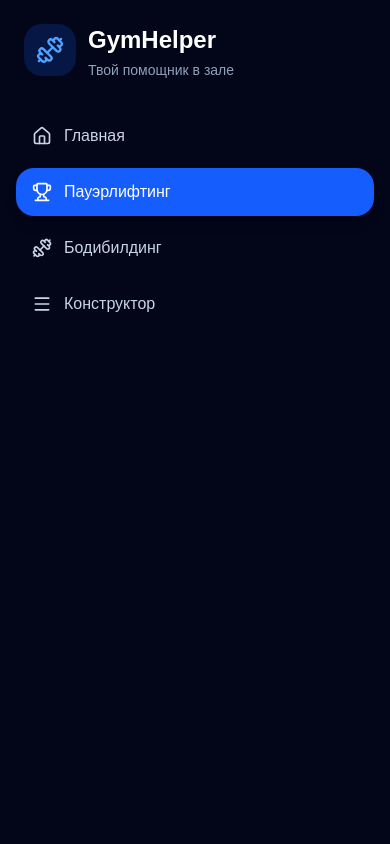
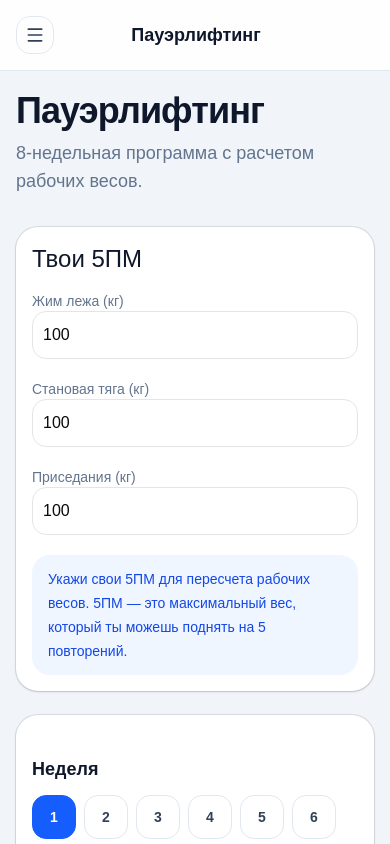
Before and after one commit to gitkirill1/gym-helper, a React (Vite) app: page / in a window 390 px wide. Shown: the top 844 px of the page. Built offline with nearby package versions, Linux system fonts and the light colour scheme.

Commit message:
update ui

```diff
--- a/src/app/App.tsx
+++ b/src/app/App.tsx
@@ -1,4 +1,5 @@
 import { useState } from "react";
+import { Menu } from "lucide-react";
 import { Sidebar } from "@/components/layout/Sidebar";
 import { HomePage } from "@/pages/HomePage";
 import { PowerliftingPage } from "@/pages/PowerliftingPage";
@@ -7,13 +8,44 @@ import { ConstructorPage } from "@/pages/ConstructorPage";
 
 export function App() {
   const [page, setPage] = useState("powerlifting");
+  const [mobileOpen, setMobileOpen] = useState(false);
+
+  const pageTitles: Record<string, string> = {
+    home: "Главная",
+    powerlifting: "Пауэрлифтинг",
+    bodybuilding: "Бодибилдинг",
+    constructor: "Конструктор",
+  };
 
   return (
     <div className="min-h-screen bg-slate-100 md:flex">
-      <Sidebar page={page} setPage={setPage} />
+      <Sidebar
+        page={page}
+        setPage={setPage}
+        mobileOpen={mobileOpen}
+        setMobileOpen={setMobileOpen}
+      />
 
-      <main className="min-w-0 flex-1 px-4 py-6 md:px-8 md:py-8">
-        <div className="mx-auto max-w-[1400px]">
+      <main className="min-w-0 flex-1">
+        <header className="sticky top-0 z-30 border-b border-slate-200 bg-white/90 px-4 py-4 backdrop-blur md:hidden">
+          <div className="flex items-center justify-between gap-3">
+            <button
+              type="button"
+              onClick={() => setMobileOpen(true)}
+              className="rounded-xl border border-slate-200 p-2 text-slate-700"
+            >
+              <Menu className="h-5 w-5" />
+            </button>
+
+            <div className="text-lg font-semibold text-slate-900">
+              {pageTitles[page]}
+            </div>
+
+            <div className="w-9" />
+          </div>
+        </header>
+
+        <div className="mx-auto max-w-[1400px] px-4 py-5 md:px-8 md:py-8">
           {page === "home" && <HomePage onNavigate={setPage} />}
           {page === "powerlifting" && <PowerliftingPage />}
           {page === "bodybuilding" && <BodybuildingPage />}
--- a/src/components/layout/Sidebar.tsx
+++ b/src/components/layout/Sidebar.tsx
@@ -1,11 +1,18 @@
-import { Dumbbell, Home, Menu, Trophy } from "lucide-react";
+import { Dumbbell, Home, Menu, Trophy, X } from "lucide-react";
 
 type SidebarProps = {
   page: string;
   setPage: (page: string) => void;
+  mobileOpen: boolean;
+  setMobileOpen: (value: boolean) => void;
 };
 
-export function Sidebar({ page, setPage }: SidebarProps) {
+export function Sidebar({
+  page,
+  setPage,
+  mobileOpen,
+  setMobileOpen,
+}: SidebarProps) {
   const items = [
     { key: "home", label: "Главная", icon: Home },
     { key: "powerlifting", label: "Пауэрлифтинг", icon: Trophy },
@@ -13,17 +20,46 @@ export function Sidebar({ page, setPage }: SidebarProps) {
     { key: "constructor", label: "Конструктор", icon: Menu },
   ];
 
+  const handleNavigate = (target: string) => {
+    setPage(target);
+    setMobileOpen(false);
+  };
+
   return (
-    <aside className="flex min-h-screen w-full flex-col justify-between bg-slate-950 px-4 py-6 text-white md:w-72 md:rounded-r-3xl">
+    <>
+      {mobileOpen ? (
+        <div
+          className="fixed inset-0 z-40 bg-black/40 md:hidden"
+          onClick={() => setMobileOpen(false)}
+        />
+      ) : null}
+
+      <aside
+        className={`fixed inset-y-0 left-0 z-50 flex w-[280px] flex-col justify-between bg-slate-950 px-4 py-6 text-white transition-transform duration-300 md:static md:min-h-screen md:w-72 md:translate-x-0 md:rounded-r-3xl ${
+          mobileOpen ? "translate-x-0" : "-translate-x-full"
+        }`}
+      >
         <div className="space-y-8">
-        <div className="flex items-start gap-3 px-2">
+          <div className="flex items-start justify-between gap-3 px-2">
+            <div className="flex items-start gap-3">
               <div className="rounded-2xl bg-blue-600/20 p-3 text-blue-400">
                 <Dumbbell className="h-7 w-7" />
               </div>
               <div>
                 <div className="text-2xl font-bold">GymHelper</div>
-            <div className="mt-1 text-sm text-slate-400">Твой помощник в зале</div>
+                <div className="mt-1 text-sm text-slate-400">
+                  Твой помощник в зале
                 </div>
+              </div>
+            </div>
+
+            <button
+              type="button"
+              onClick={() => setMobileOpen(false)}
+              className="rounded-xl border border-slate-800 p-2 text-slate-300 md:hidden"
+            >
+              <X className="h-5 w-5" />
+            </button>
           </div>
 
           <nav className="space-y-2">
@@ -35,9 +71,11 @@ export function Sidebar({ page, setPage }: SidebarProps) {
                 <button
                   key={item.key}
                   type="button"
-                onClick={() => setPage(item.key)}
+                  onClick={() => handleNavigate(item.key)}
                   className={`flex w-full items-center gap-3 rounded-2xl px-4 py-3 text-left transition ${
-                  active ? "bg-blue-600 text-white shadow-lg" : "text-slate-300 hover:bg-slate-900"
+                    active
+                      ? "bg-blue-600 text-white shadow-lg"
+                      : "text-slate-300 hover:bg-slate-900"
                   }`}
                 >
                   <Icon className="h-5 w-5" />
@@ -48,7 +86,10 @@ export function Sidebar({ page, setPage }: SidebarProps) {
           </nav>
         </div>
 
-
+        <div className="rounded-2xl border border-slate-800 bg-slate-900 px-4 py-3 text-sm text-slate-300">
+          Мобильная и десктопная навигация
+        </div>
       </aside>
+    </>
   );
 }
```
Lines whose indentation alone changed are shown as unchanged.
